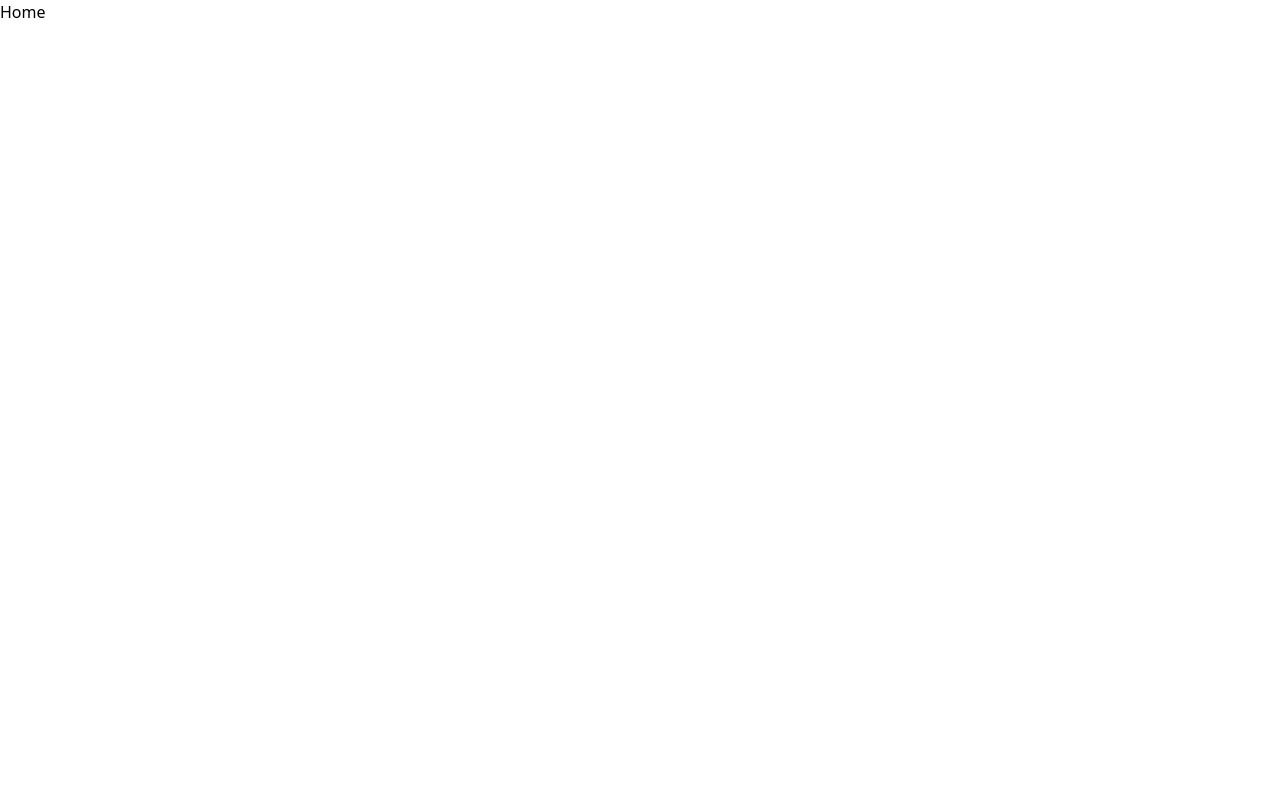
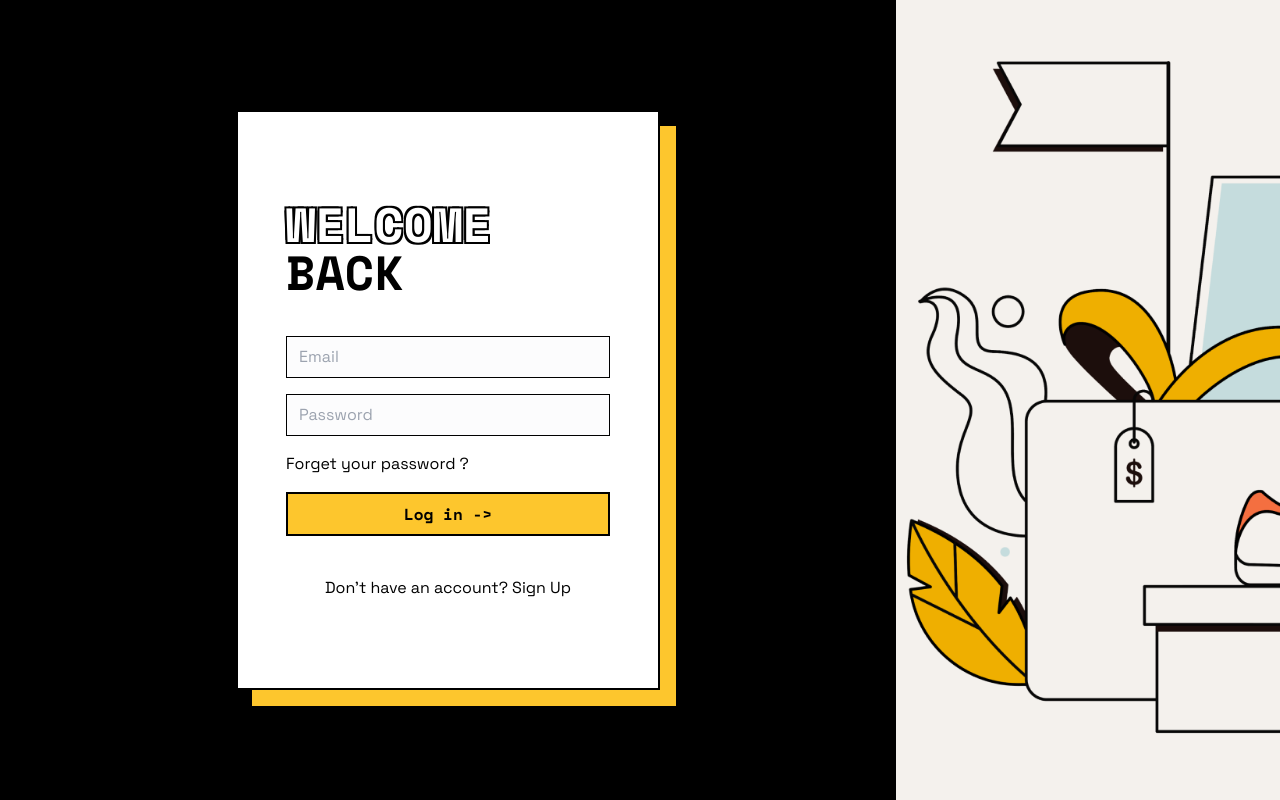
Before and after one commit to NhatNgo97/Fresh-Intern-Test, a Next.js app: page / in a window 1280 px wide. Built offline with nearby package versions, Linux system fonts and the light colour scheme.

Commit message:
login form (finish login page)

```diff
--- /dev/null
+++ b/components/view/LoginPage/LoginForm.tsx
@@ -0,0 +1,35 @@
+import { FC } from 'react';
+import { text } from 'stream/consumers';
+import InputField from '../../common/InputField';
+import PrimaryButton from '../../common/PrimaryButton';
+import textStroke from './text-stroke.module.css';
+
+const LoginForm: FC<{}> = () => {
+  return (
+    <div className="bg-white max-w-[90%] shadow-login w-[424px] h-[580px] flex flex-col p-12 justify-evenly border-black border-2">
+      <div className="font-mono text-5xl font-semibold">
+        <h2 className={textStroke.welcome}>WELCOME</h2>
+        <h2>BACK</h2>
+      </div>
+      <form className="flex flex-col gap-4">
+        <InputField name="email" placeHolder="Email" />
+        <InputField name="password" type="password" placeHolder="Password " />
+        <a href="#" className="hover:underline">
+          Forget your password ?
+        </a>
+        <PrimaryButton text="Log in ->"></PrimaryButton>
+      </form>
+      <div className="flex justify-center">
+        <h3>
+          Don't have an account?
+          <span> </span>
+          <a href="#" className="hover:underline">
+            Sign Up
+          </a>
+        </h3>
+      </div>
+    </div>
+  );
+};
+
+export default LoginForm;
--- /dev/null
+++ b/components/view/LoginPage/text-stroke.module.css
@@ -0,0 +1,5 @@
+.welcome {
+  color: white;
+  text-shadow: -2px -2px 0 #000, 2px -2px 0 #000, -2px 2px 0 #000,
+    2px 2px 0 #000;
+}
--- a/pages/index.tsx
+++ b/pages/index.tsx
@@ -1,4 +1,10 @@
 import type { NextPage } from 'next';
+import Head from 'next/head';
+import Image from 'next/image';
+import InputField from '../components/common/InputField';
+import PrimaryButton from '../components/common/PrimaryButton';
+import LoginBackground from '../components/view/LoginPage/LoginBackground';
+import LoginForm from '../components/view/LoginPage/LoginForm';
 
 // TODO: Task 1
 // Build a basic log-in page with the design provided by Fresh.
@@ -9,7 +15,25 @@ import type { NextPage } from 'next';
 // A mobile design will be provided for your reference.
 // https://www.figma.com/file/x8bsnfDnTVRqW8mvSPZKYx/Fresh-Engineering-Intern?node-id=1%3A99
 const Home: NextPage = () => {
-  return <div>Home</div>;
+  return (
+    <>
+      <Head>
+        <title>Home App</title>
+        <link rel="preconnect" href="https://fonts.googleapis.com" />
+        <link rel="preconnect" href="https://fonts.gstatic.com" crossorigin />
+        <link
+          href="https://fonts.googleapis.com/css2?family=Space+Grotesk:wght@300;400;500;600;700&family=Space+Mono:ital,wght@0,400;0,700;1,400;1,700&display=swap"
+          rel="stylesheet"
+        />
+      </Head>
+      <div className="flex h-screen w-screen flex-row font-grotesk">
+        <div className="flex-1 bg-black flex justify-center items-center">
+          <LoginForm />
+        </div>
+        <LoginBackground />
+      </div>
+    </>
+  );
 };
 
 export default Home;
```
